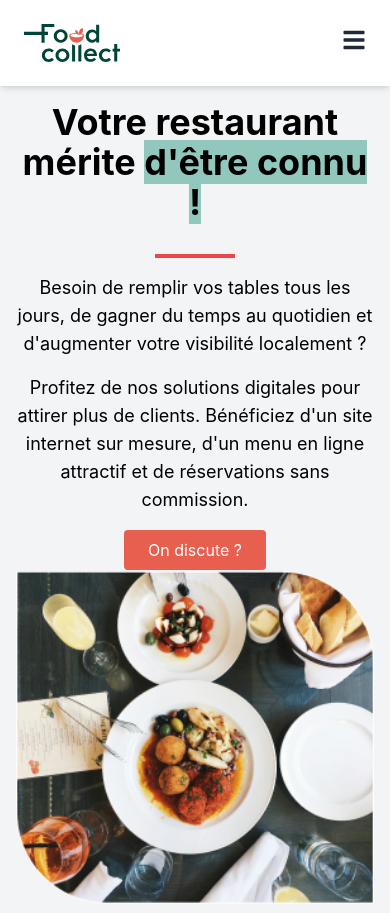
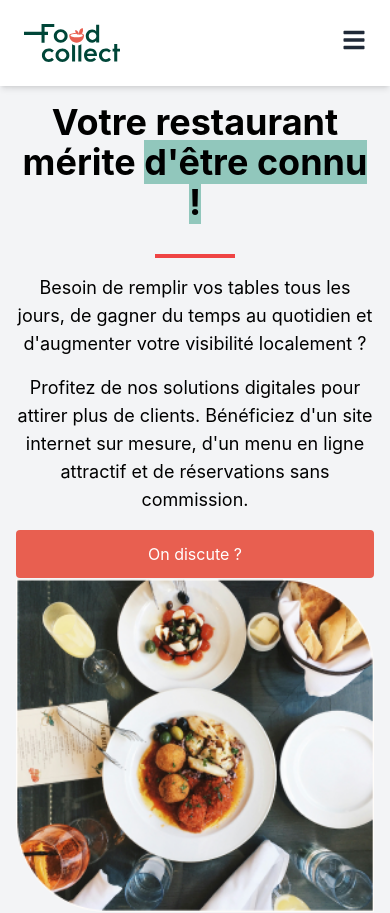
Before and after one commit to D-Seonay/food-collect-refactor, a React (Vite) app: page / in a window 390 px wide. Shown: the top 913 px of the page. Built offline with nearby package versions, Linux system fonts and the light colour scheme.

Commit message:
Refactoriser la taille du bouton pour s'adapter aux écrans mobiles

```diff
--- a/src/components/Button.jsx
+++ b/src/components/Button.jsx
@@ -5,7 +5,7 @@ const Button = ({ text, onClick }) => {
 return (
     <motion.button
         onClick={onClick}
-        className="bg-primary text-white px-6 py-2 rounded hover:bg-primary-hover transition"
+        className="bg-primary text-white px-6 py-3 md:py-2 rounded w-full hover:bg-primary-hover transition md:w-auto"
         whileTap={{ scale: 0.55 }} // Animation au clic
         transition={{ type: 'spring', stiffness: 300 }
         }
```
